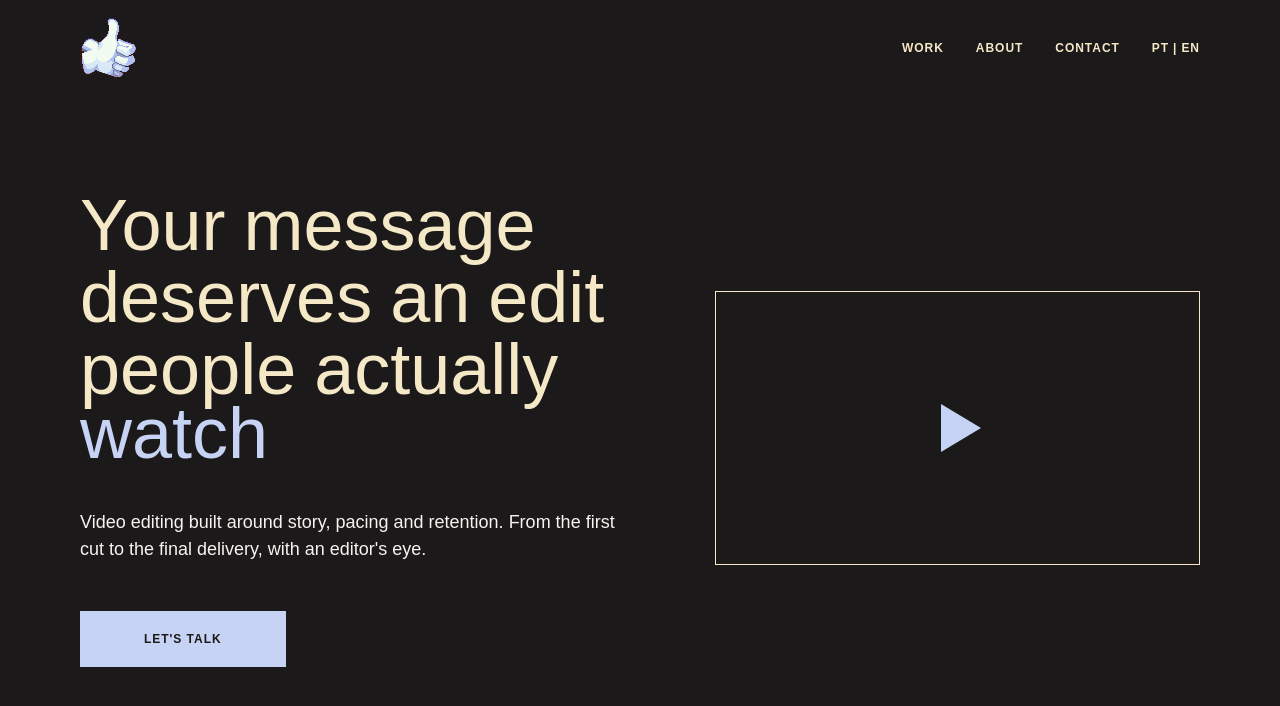
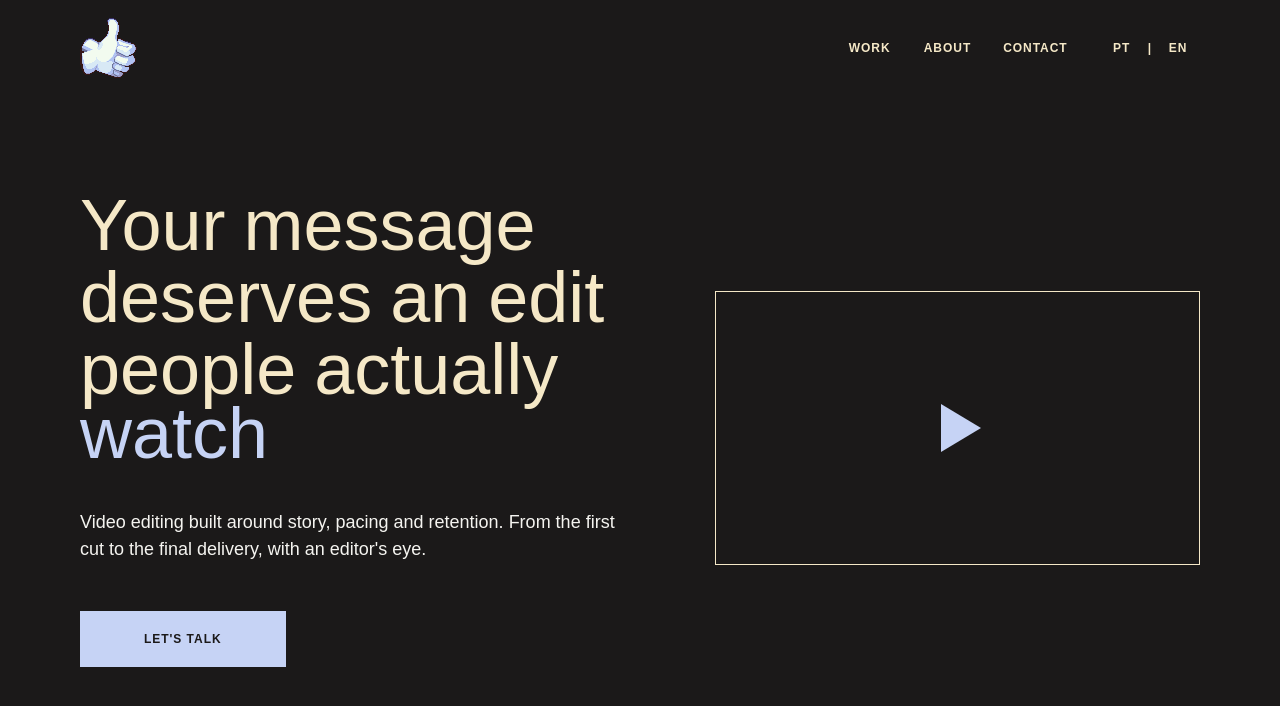
Before and after one commit to daniykt/war-editor-portfolio, a React (Vite) app: page / in a window 1280 px wide. Shown: the top 706 px of the page. Built offline with nearby package versions, Linux system fonts and the light colour scheme.

Commit message:
fix: amplia a área de toque da navegação
- garante 44px de largura nos botões de idioma
- mantém 44px de largura nos links a partir de md

```diff
--- a/src/components/layout/Nav.tsx
+++ b/src/components/layout/Nav.tsx
@@ -27,7 +27,7 @@ export function Nav() {
               <a
                 href={link.href}
                 className={cn(
-                  'flex h-12 min-w-14 items-center justify-center text-label md:h-11 md:min-w-0',
+                  'flex h-12 min-w-14 items-center justify-center text-label md:h-11 md:min-w-11',
                   link.mobileLabel ? 'bg-accent text-bg md:bg-transparent md:text-primary' : 'text-primary',
                 )}
               >
@@ -45,9 +45,9 @@ export function Nav() {
         </ul>
 
         <div className="flex items-center gap-1 text-label text-primary">
-          <button type="button" className="h-11">PT</button>
+          <button type="button" className="h-11 min-w-11">PT</button>
           <span aria-hidden="true">|</span>
-          <button type="button" className="h-11">EN</button>
+          <button type="button" className="h-11 min-w-11">EN</button>
         </div>
       </nav>
     </header>
```
